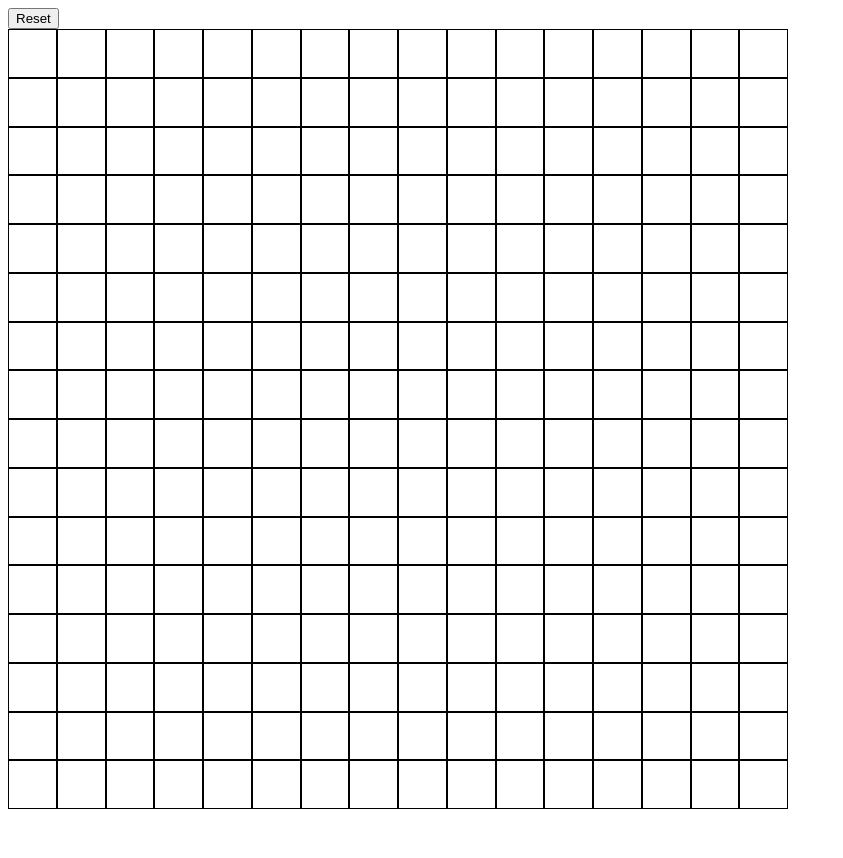
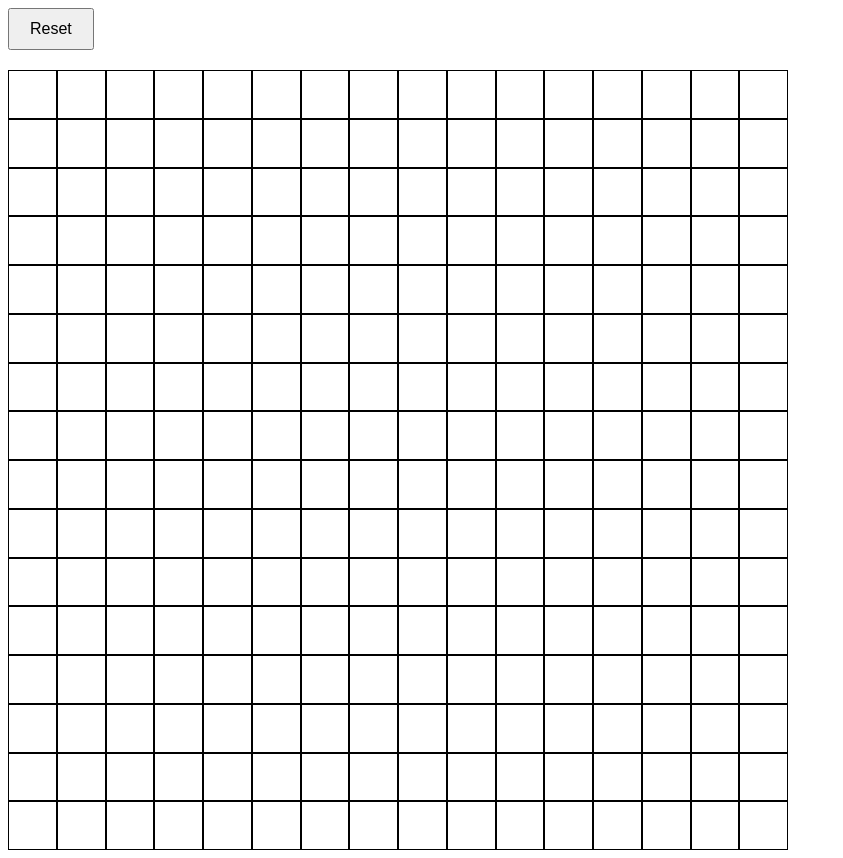
Before and after one commit to aminm19/etchASketch, a plain HTML site: page index.html in a window 1280 px wide. Shown: the whole page, without its empty margins (0-843 px from the left). Before the commit the page ends 817 px from the top, so only its background shows below. Drawn offline with Linux system fonts and the light colour scheme.

Commit message:
Add button css style

```diff
--- a/styles.css
+++ b/styles.css
@@ -5,7 +5,13 @@
     height: 780px;
 }
 .square{
-    border: 1px solid black;
+    border: 0.1px solid black;
     display: inline-block;
     box-sizing: border-box;
 }
+button{
+    margin-bottom: 20px;
+    padding: 10px 20px;
+    font-size: 16px;
+    cursor: pointer;
+}
```
